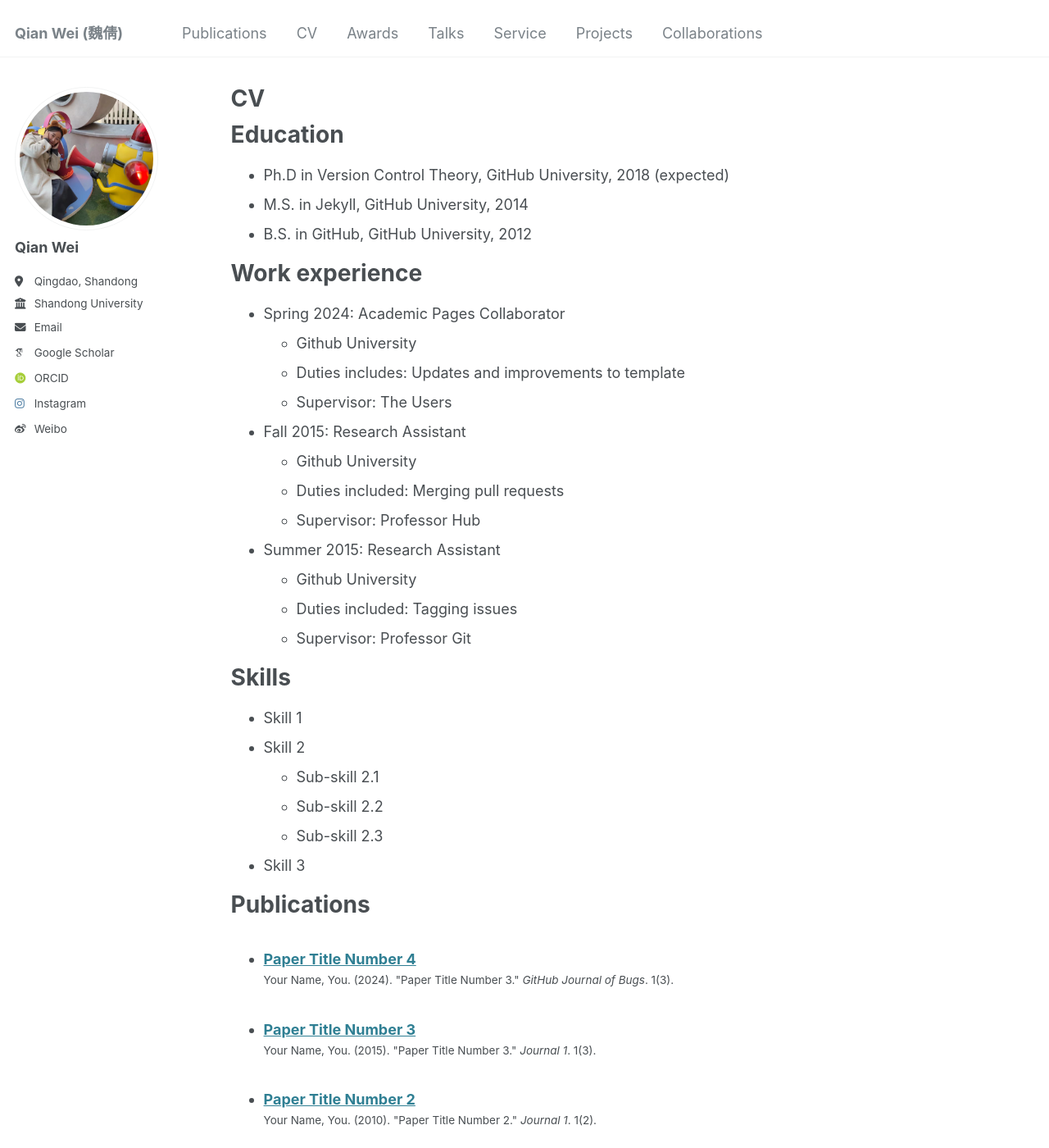
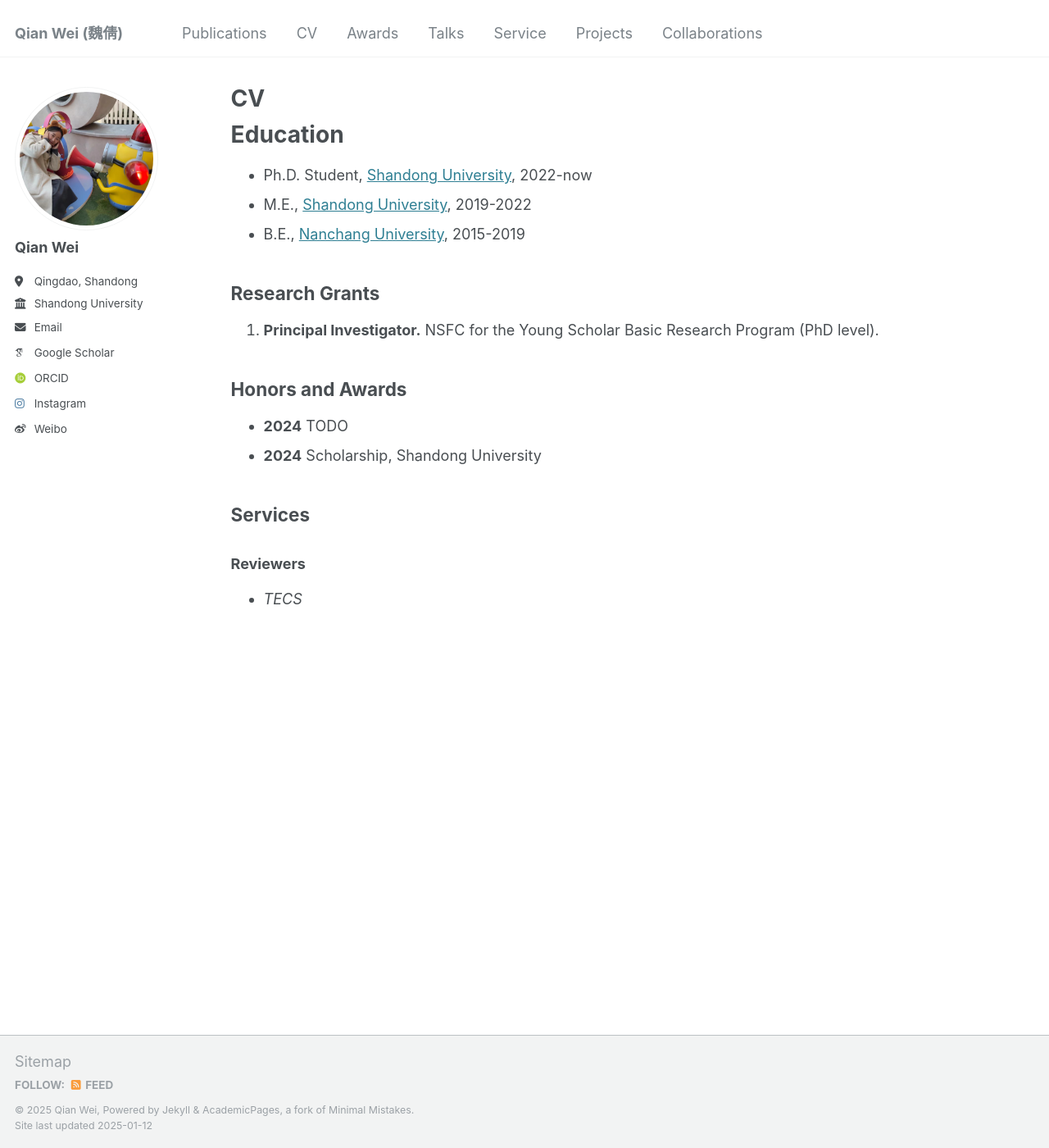
Before and after one commit to starry12/starry12.github.io, a Jekyll site: the page built from _pages/cv.md, in a window 1280 px wide and 1400 px high. Shown: the whole window at 82% size. Built offline with Jekyll 4.4.1, drawn with Linux system fonts in a browser that asks for light colours; some web fonts are replaced; some of the changed text lies outside the part shown.

Commit message:
Update cv.md

```diff
--- a/_pages/cv.md
+++ b/_pages/cv.md
@@ -11,54 +11,23 @@
 
 Education
 ======
-* Ph.D in Version Control Theory, GitHub University, 2018 (expected)
-* M.S. in Jekyll, GitHub University, 2014
-* B.S. in GitHub, GitHub University, 2012
+* Ph.D. Student, <a href="https://www.sdu.edu.cn/"> Shandong University</a>, 2022-now
+* M.E., <a href="https://www.sdu.edu.cn/"> Shandong University</a>, 2019-2022
+* B.E., <a href="http://www.ncu.edu.cn/"> Nanchang University</a>, 2015-2019
 
-Work experience
-======
-* Spring 2024: Academic Pages Collaborator
-  * Github University
-  * Duties includes: Updates and improvements to template
-  * Supervisor: The Users
+<h2>Research Grants</h2>
+<ol reversed>
+<li><strong>Principal Investigator.</strong> NSFC for the Young Scholar Basic Research Program (PhD level).</li>
+</ol>
 
-* Fall 2015: Research Assistant
-  * Github University
-  * Duties included: Merging pull requests
-  * Supervisor: Professor Hub
+<h2>Honors and Awards</h2>
+<ul>
+<li><strong>2024</strong>	TODO</li>
+<li><strong>2024</strong>	Scholarship, Shandong University</li>
+</ul>
 
-* Summer 2015: Research Assistant
-  * Github University
-  * Duties included: Tagging issues
-  * Supervisor: Professor Git
-
-Skills
-======
-* Skill 1
-* Skill 2
-  * Sub-skill 2.1
-  * Sub-skill 2.2
-  * Sub-skill 2.3
-* Skill 3
-
-Publications
-======
-  <ul>{% for post in site.publications reversed %}
-    {% include archive-single-cv.html %}
-  {% endfor %}</ul>
-
-Talks
-======
-  <ul>{% for post in site.talks reversed %}
-    {% include archive-single-talk-cv.html  %}
-  {% endfor %}</ul>
-
-Teaching
-======
-  <ul>{% for post in site.teaching reversed %}
-    {% include archive-single-cv.html %}
-  {% endfor %}</ul>
-
-Service and leadership
-======
-* Currently signed in to 43 different slack teams
+<h2>Services</h2>
+<h3>Reviewers</h3>
+<ul>
+<li><i>TECS</i></li>
+</ul>
```
